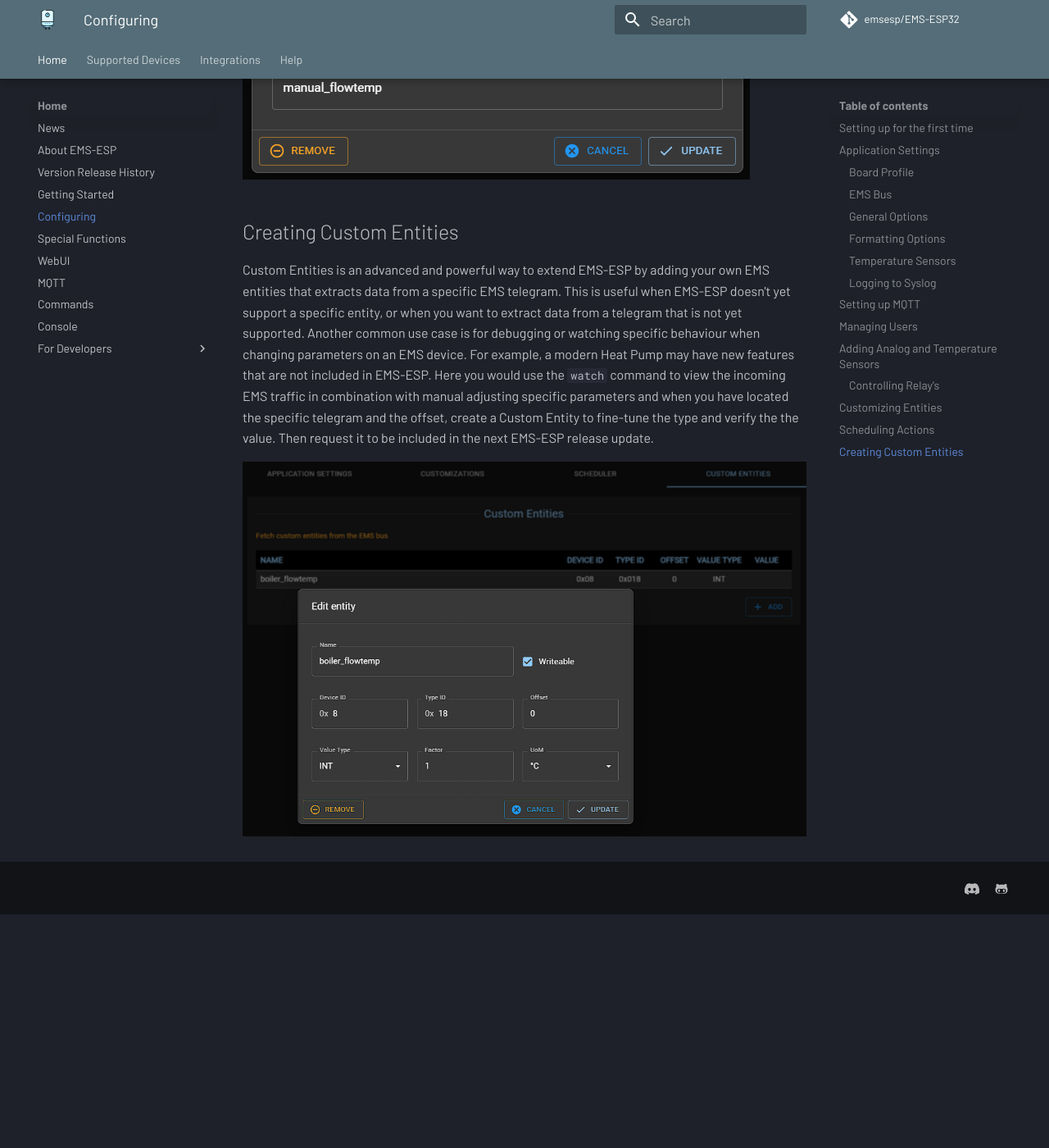
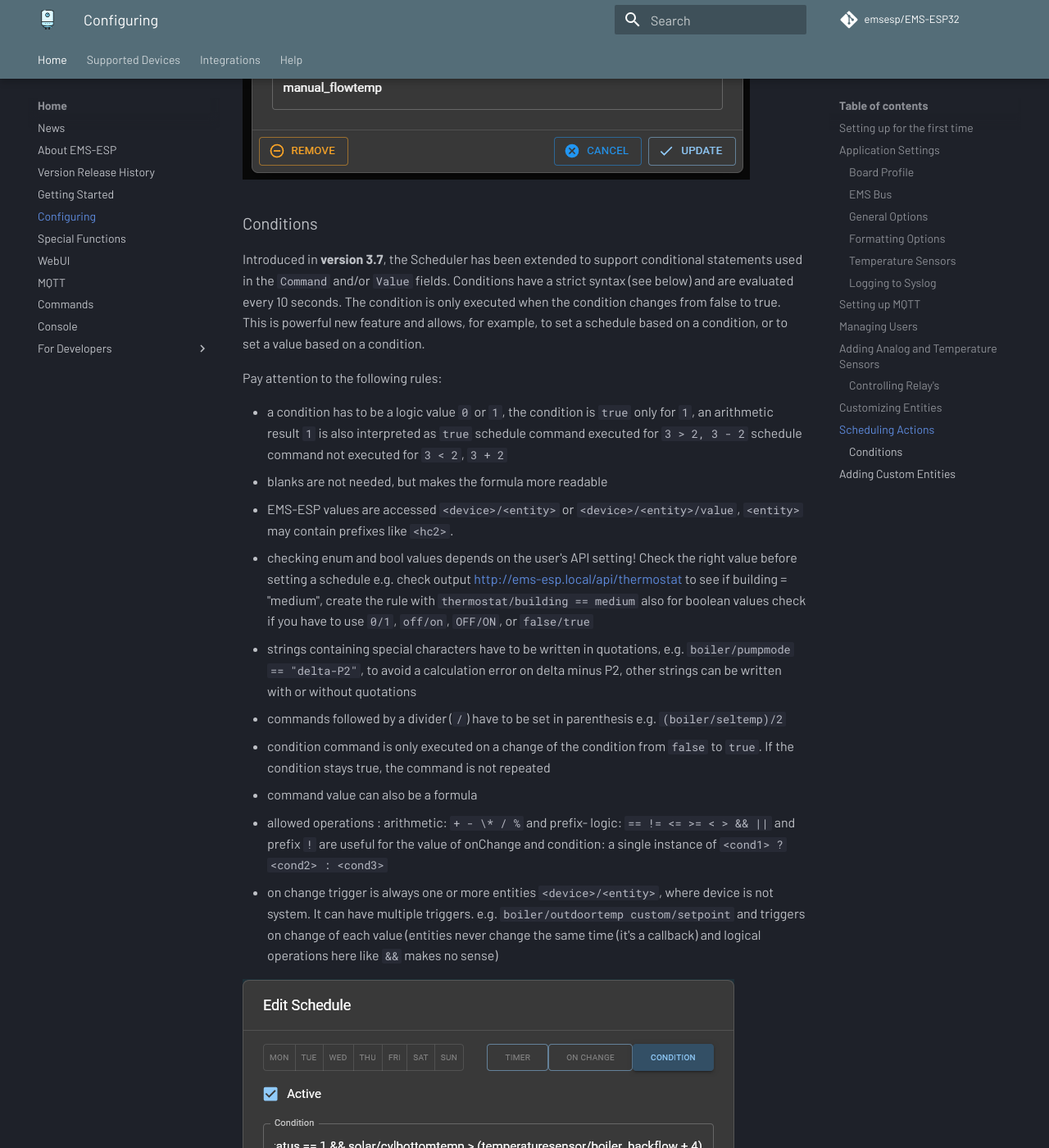
Before and after one commit to emsesp/docs, an MkDocs documentation site: the page built from docs/Configuring.md, in a window 1280 px wide and 1400 px high, scrolled down 9577 px. Shown: the whole window at 82% size. Built offline with MkDocs 1.6.1 and Material for MkDocs 9.7.7, drawn with Linux system fonts in a browser that asks for light colours; comment, search, counter and statistics services are not loaded; before the commit the page ends 10692 px from its top, so only the background shows below that; some of the changed text lies outside the part shown.

Commit message:
add scheduler conditions

```diff
--- a/docs/Configuring.md
+++ b/docs/Configuring.md
@@ -154,8 +154,37 @@ The scheduler can also be used to periodically set values based on another entit
 ![Web](_media/screenshot/web_scheduler_custom.png)
 ![Web](_media/screenshot/web_scheduler_flowtemp.png)
 
-## Creating Custom Entities
+### Conditions
 
-Custom Entities is an advanced and powerful way to extend EMS-ESP by adding your own EMS entities that extracts data from a specific EMS telegram. This is useful when EMS-ESP doesn't yet support a specific entity, or when you want to extract data from a telegram that is not yet supported. Another common use case is for debugging or watching specific behaviour when changing parameters on an EMS device. For example, a modern Heat Pump may have new features that are not included in EMS-ESP. Here you would use the `watch` command to view the incoming EMS traffic in combination with manual adjusting specific parameters and when you have located the specific telegram and the offset, create a Custom Entity to fine-tune the type and verify the the value. Then request it to be included in the next EMS-ESP release update.
+Introduced in **version 3.7**, the Scheduler has been extended to support conditional statements used in the `Command` and/or `Value` fields. Conditions have a strict syntax (see below) and are evaluated every 10 seconds. The condition is only executed when the condition changes from false to true. This is powerful new feature and allows, for example, to set a schedule based on a condition, or to set a value based on a condition.
+
+Pay attention to the following rules:
+
+- a condition has to be a logic value `0` or `1`, the condition is `true` only for `1`, an arithmetic result `1` is also interpreted as `true`
+  schedule command executed for `3 > 2, 3 - 2`
+  schedule command not executed for `3 < 2`, `3 + 2`
+- blanks are not needed, but makes the formula more readable
+- EMS-ESP values are accessed `<device>/<entity>` or `<device>/<entity>/value`, `<entity>` may contain prefixes like `<hc2>`.
+- checking enum and bool values depends on the user's API setting! Check the right value before setting a schedule
+  e.g. check output <http://ems-esp.local/api/thermostat> to see if building = "medium", create the rule with `thermostat/building == medium`
+  also for boolean values check if you have to use `0/1`, `off/on`, `OFF/ON`, or `false/true`
+- strings containing special characters have to be written in quotations, e.g. `boiler/pumpmode == "delta-P2"`, to avoid a calculation error on delta minus P2,
+  other strings can be written with or without quotations
+- commands followed by a divider (`/`) have to be set in parenthesis e.g. `(boiler/seltemp)/2`
+- condition command is only executed on a change of the condition from `false` to `true`. If the condition stays true, the command is not repeated
+- command value can also be a formula
+- allowed operations : arithmetic: `+ - \* / %` and prefix- logic: `== != <= >= < > && ||` and prefix `!`
+  are useful for the value of onChange and condition: a single instance of `<cond1> ? <cond2> : <cond3>`
+- on change trigger is always one or more entities `<device>/<entity>`, where device is not system. It can have multiple triggers. e.g. `boiler/outdoortemp custom/setpoint` and triggers on change of each value (entities never change the same time (it's a callback) and logical operations here like `&&` makes no sense)
+
+![Web](_media/screenshot/web_conditions_1.png)
+
+![Web](_media/screenshot/web_conditions_2.png)
+
+## Adding Custom Entities
+
+Custom Entities is an advanced and powerful way to extend EMS-ESP by adding your own EMS entities that extracts data from a specific EMS telegram. This is useful when EMS-ESP doesn't yet support a specific entity, or when you want to extract data from a telegram that is not yet supported. Another common use case is for debugging or watching specific behavior when changing parameters on an EMS device.
+
+For example, a modern Heat Pump may have new features that are not included in EMS-ESP. Here you would use the `watch` command to view the incoming EMS traffic in combination with manual adjusting specific parameters and when you have located the specific telegram and the offset, create a Custom Entity to fine-tune the type and verify the the value. Then request it to be included in the next EMS-ESP release update.
 
 ![Web](_media/screenshot/web_customentities.png)
```
Also changed, not shown: docs/_media/screenshot/web_conditions_1.png (added), docs/_media/screenshot/web_conditions_2.png (added).
